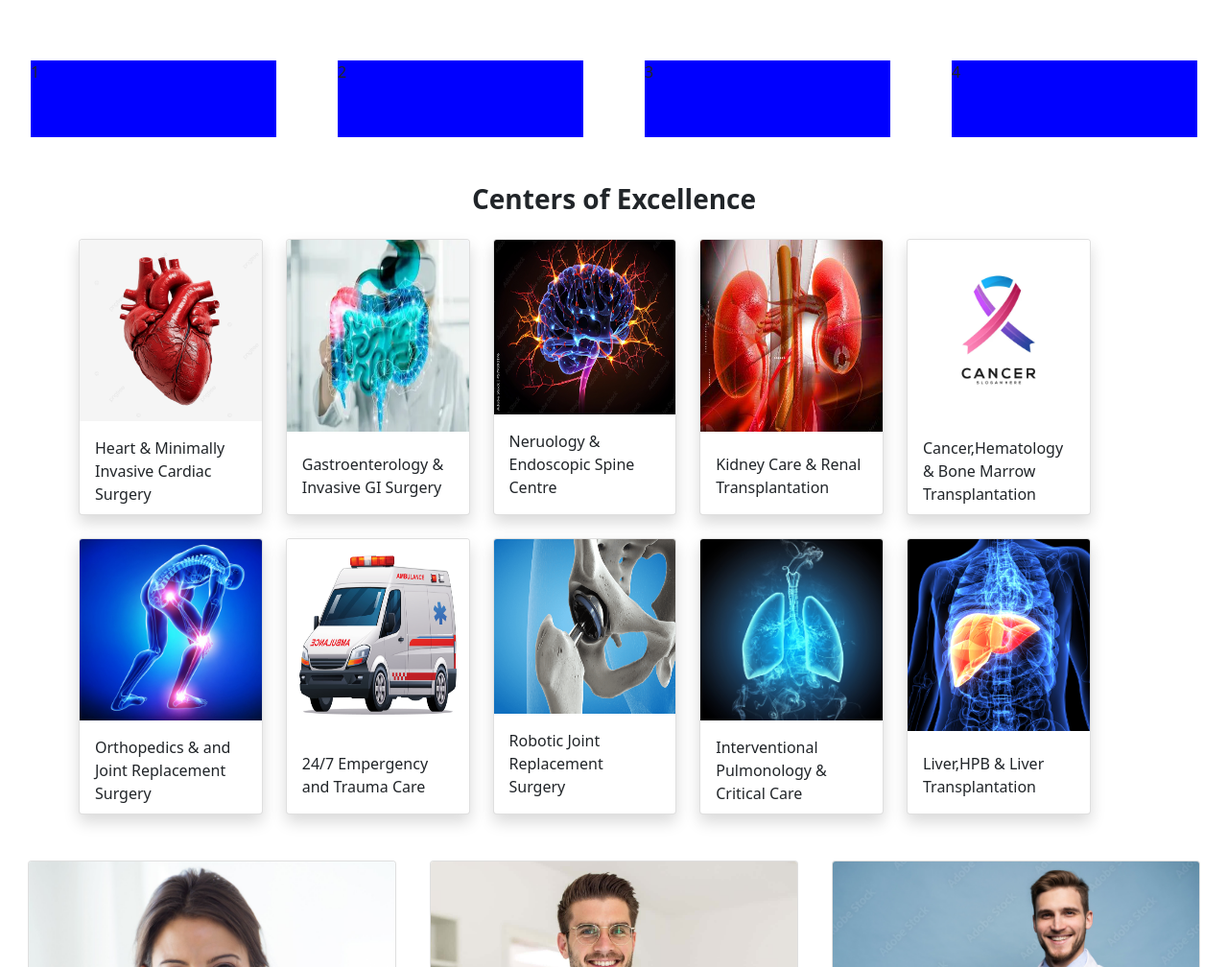
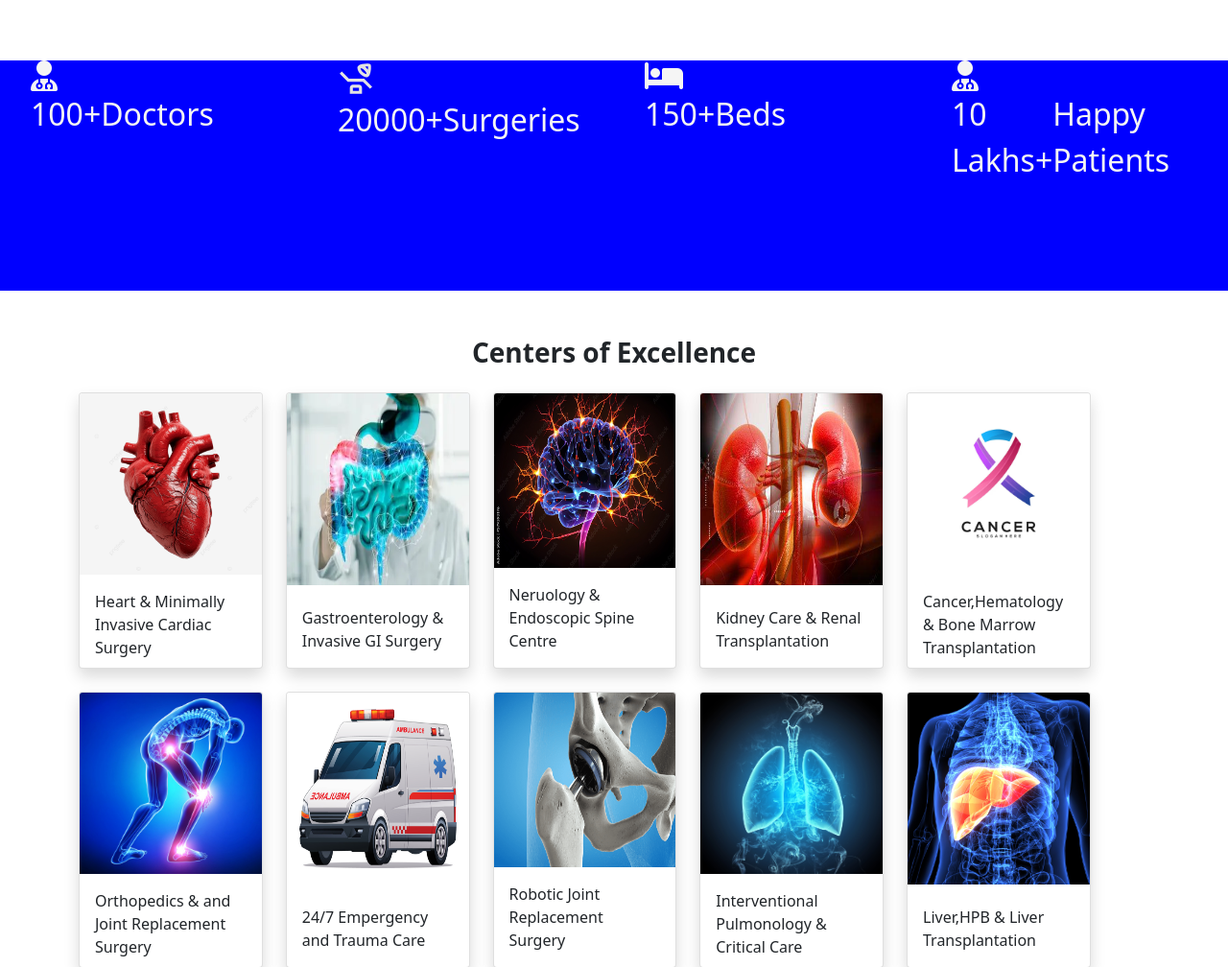
Before and after one commit to pawankalyankarri/hospital-management-using-django, a Django app: page /home/ in a window 1280 px wide. Shown: the part 845-1853 px from the top of the page at 96% size. Run offline with Django 5.2, Linux system fonts and the light colour scheme.

Commit message:
added style to our doctor section

```diff
--- a/Templates/home/home.html
+++ b/Templates/home/home.html
@@ -74,10 +74,30 @@
 </section>
 <section class="have">
   <ul class="nav d-flex justify-content-around reviews">
-    <li>1</li>
-    <li>2</li>
-    <li>3</li>
-    <li>4</li>
+    <li>
+      <div><i class="fa-solid fa-user-doctor"></i></div>
+      <div>
+        <span>100+</span>
+        <span>Doctors</span>
+      </div>
+    </li>
+    <li>
+      <div><img src="{% static 'images/surgeries.svg' %}" alt=""></div>
+      <div>
+        <span>20000+</span>
+        <span>Surgeries</span>
+      </div>
+    </li>
+    <li><div><i class="fa-solid fa-bed"></i></div>
+      <div>
+        <span>150+</span>
+        <span>Beds</span>
+      </div></li>
+    <li><div><i class="fa-solid fa-user-doctor"></i></div>
+      <div>
+        <span>10 Lakhs+</span>
+        <span>Happy Patients</span>
+      </div></li>
   </ul>
 </section>
 <section class="spe_list container mt-5 mb-5 container-fluid">
--- a/homepage/views.py
+++ b/homepage/views.py
@@ -86,23 +86,26 @@ Orthopedist = [
 ]
 Allergist = [
     "Rash",
+    "Hair Dye Allergy",
+    "Antibodies",
+    "Wheat Allergy",
+    "Dust Allergy",
+    "food allergy",
+     "Casein",
+
     "Allergens",
-    "Casein",
-    "Antibodies",
-    "Dust Allergy",
-    "Hair Dye Allergy",
-    "food allergy",
     "Egg Allergy",
-    "Wheat Allergy",
+
 ]
 dermatology = [
     "eczema",
     "psoriasis",
+    "skin allergy",
     "acne",
     "moles",
     "fungal infections",
     "itch",
-    "skin allergy",
+
 ]
 limited_all_diseases = {
     "cardiology": cardiology[:6],
--- a/static/css/home/appointments.css
+++ b/static/css/home/appointments.css
@@ -24,7 +24,8 @@
 
 .docs-group .doc img{
     width: 100%;
-    height: 225px;
+    /* height: 225px; */
+    height: 45%;
 
     object-fit: cover;
     object-position: top;
--- a/static/css/home/home.css
+++ b/static/css/home/home.css
@@ -61,12 +61,22 @@
 }
 .have,.reviews{
     width: 100vw;
+    background-color: blue;
+    color:whitesmoke;
+    font-size: xx-large;
+}
+.have .reviews li{
+    width: 20vw;
+    height: 30vh;
 
 }
-.have .nav li{
-    width: 20vw;
-    height: 10vh;
-    background-color: blue;
+.have .reviews li div img,.have .reviews li div i{
+    width:15%;
+    height: 15%;
+}
+.have .reviews li div{
+    display: flex;
+
 }
 /* provides */
 .spe_list .provides{
```
Also changed, not shown: media/images/doc11.jpg (added), media/images/doc14.jpg (added), media/images/doc15.jpg (added), media/images/doc16.jpg (added), static/images/surgeries.svg (added), static/images/surgery.jpg (added).
